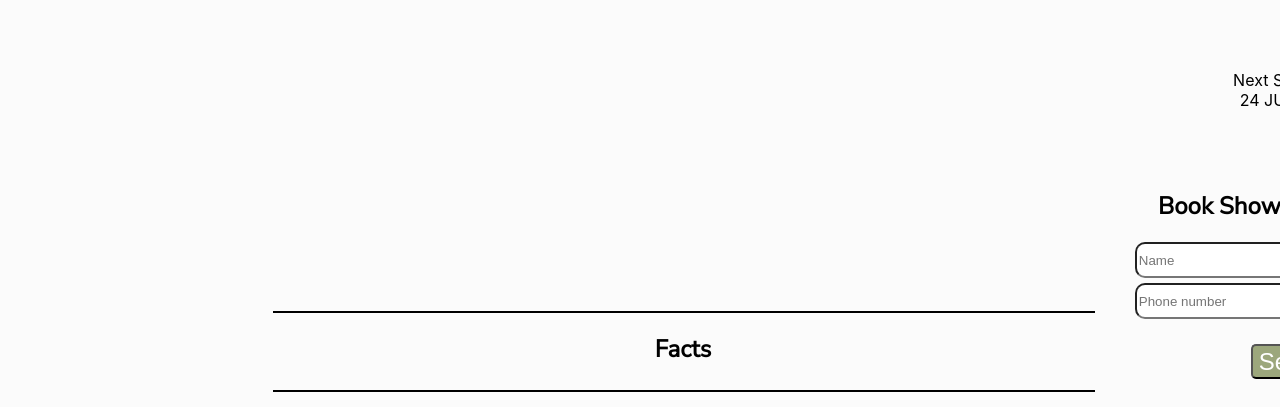
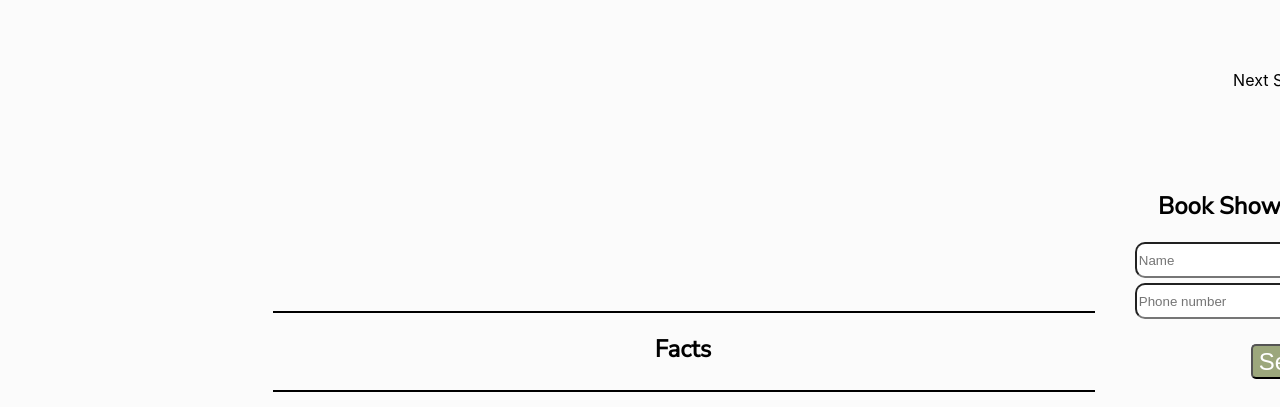
Before and after one commit to Oggilit0/Real-estate, a React (Create React App) app: page /houseobject6 in a window 1280 px wide. Shown: the part 545-952 px from the top of the page. Built offline with nearby package versions, Linux system fonts and the light colour scheme.

Commit message:
Updated viewing with props

```diff
--- a/src/components/Buy/HouseObject6.js
+++ b/src/components/Buy/HouseObject6.js
@@ -9,7 +9,7 @@ import Viewing from "../ReusableComponents/Viewing";
 const HouseObject6 = () => {
   return (
     <div className="houseObjectContainer">
-      <Viewing className="cForm" />
+      <Viewing date={"24 jun"} />
       <div className="factsTop">
         <hr className="line"></hr>
         <h2 className="title">Facts</h2>
--- a/src/components/ReusableComponents/Viewing.js
+++ b/src/components/ReusableComponents/Viewing.js
@@ -3,18 +3,20 @@ import { faTwitter } from "@fortawesome/free-brands-svg-icons";
 import "../../stylesheets/Viewing.css";
 import ReusableButton from "./ReusableButton";
 
-const Viewing = () => {
+const Viewing = (props) => {
   return (
     <>
-      <div class="cForm">
+      <div className="cForm">
+        <div>
           <div>Next Showing:</div>
-        24 JUN 18:00
+          {props.date}
           <div>
             Share:
             <p />
             <a href="#">
               <FontAwesomeIcon icon={faTwitter}></FontAwesomeIcon>
             </a>
+          </div>
         </div>
         <h2 className="title" id="contactForm">
           Book Showing:
--- a/src/stylesheets/About.css
+++ b/src/stylesheets/About.css
@@ -1,6 +1,6 @@
 .title {
   text-align: center;
-  font-family: 'Nunito Sans', sans-serif;
+  font-family: "Nunito Sans", sans-serif;
 }
 
 .line {
@@ -23,9 +23,3 @@
   object-fit: cover;
   vertical-align: top;
 }
-.aboutRL {
-  margin: 20px;
-}
-.aboutHiring {
-  margin: 20px;
-}
--- a/src/stylesheets/Viewing.css
+++ b/src/stylesheets/Viewing.css
@@ -5,11 +5,3 @@
   box-shadow: 10px 10px 10px rgb(0 0 0 / 0.5);
   padding: 10px;
 }
-
-.cForm {
-  position: relative;
-  float: right;
-  text-align: right;
-  left: 250px;
-  top: 100px;
-}
```
Lines whose indentation alone changed are shown as unchanged.
